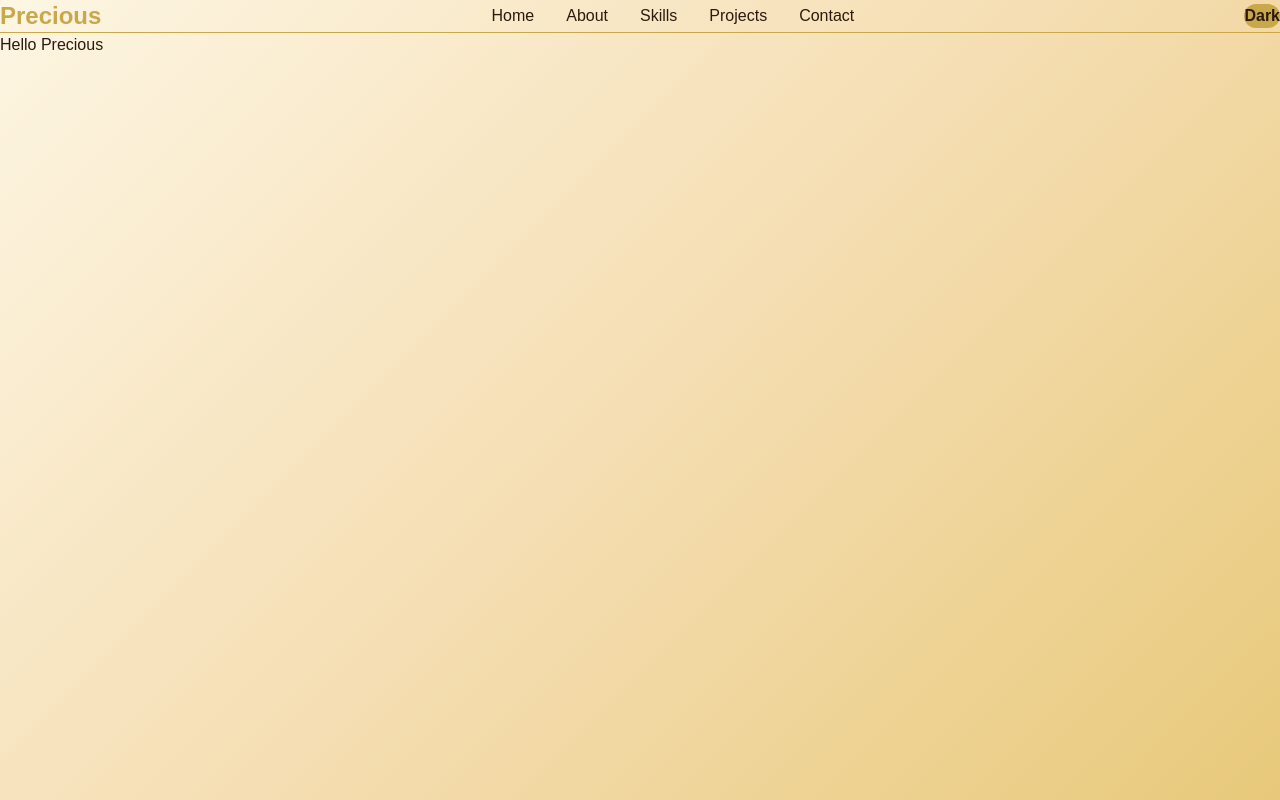
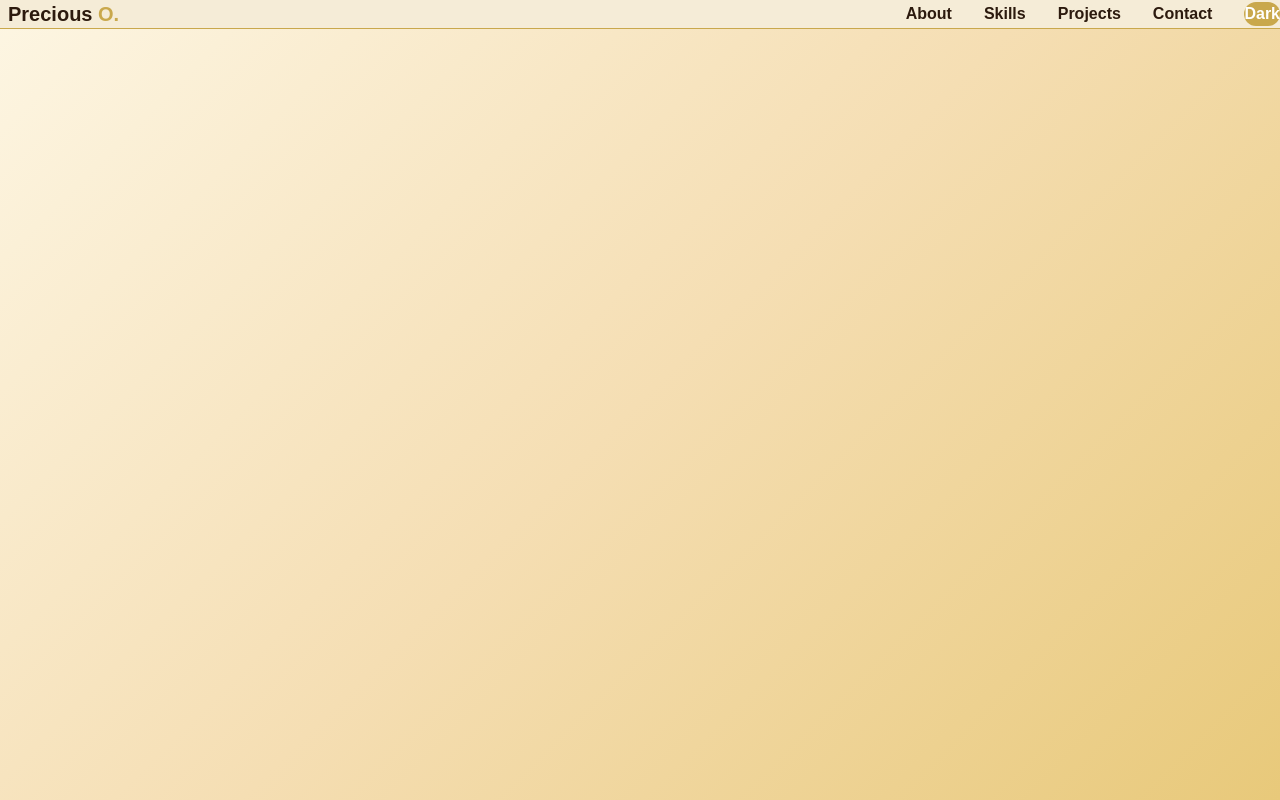
Before and after one commit to poffodile/my-portfolio, a Next.js app: page / in a window 1280 px wide. Built offline with nearby package versions, Linux system fonts and the light colour scheme.

Commit message:
Refactor code structure for improved readability and maintainability

```diff
--- /dev/null
+++ b/app/components/MenuOverlay.tsx
@@ -0,0 +1,24 @@
+import NavLink from "./NavLink";
+
+interface LinkType {
+  title: string;
+  path: string;
+}
+
+interface MenuOverlayProps {
+  links: LinkType[];
+}
+
+export default function MenuOverlay({ links }: MenuOverlayProps) {
+  return (
+    <div className="bg-[var(--background)] border-t border-[var(--border)]">
+      <ul className="flex flex-col py-4 items-center gap-4">
+        {links.map((link, index) => (
+          <li key={index}>
+            <NavLink href={link.path} title={link.title} />
+          </li>
+        ))}
+      </ul>
+    </div>
+  );
+}
--- /dev/null
+++ b/app/components/NavLink.tsx
@@ -0,0 +1,16 @@
+import Link from "next/link";
+
+interface NavLinkProps {
+  href: string;
+  title: string;
+}
+
+export default function NavLink({ href, title }: NavLinkProps) {
+  return (
+    <Link
+      href={href}
+      className="text-[var(--text-main)] font-semibold hover:text-[var(--gold)] transition-colors duration-200">
+      {title}
+    </Link>
+  );
+}
--- a/app/components/Navbar.tsx
+++ b/app/components/Navbar.tsx
@@ -1,8 +1,24 @@
 "use client";
+import Link from "next/link";
+import { useState } from "react";
+import NavLink from "./NavLink";
+import { Bars3Icon, XMarkIcon } from "@heroicons/react/24/solid";
+import MenuOverlay from "./MenuOverlay";
 
-import { useState } from "react";
+interface NavLinkType {
+  title: string;
+  path: string;
+}
+
+const navLinks: NavLinkType[] = [
+  { title: "About", path: "#about" },
+  { title: "Skills", path: "#skills" },
+  { title: "Projects", path: "#projects" },
+  { title: "Contact", path: "#contact" },
+];
 
 export default function Navbar() {
+  const [navbarOpen, setNavbarOpen] = useState(false);
   const [isDark, setIsDark] = useState(false);
 
   const toggleDark = () => {
@@ -11,23 +27,35 @@ export default function Navbar() {
   };
 
   return (
-    <nav className="flex justify-between items-center px-12 py-6 border-b border-[var(--border)]">
+    <nav className="fixed top-0 left-0 right-0 z-10 bg-[var(--background)] border-b border-[var(--border)]">
+      <div className="flex items-center justify-between mx-auto px-6 py-4">
 
         {/* Logo */}
-      <h1 className="text-[var(--gold)] font-bold text-2xl">
-        Precious
-      </h1>
+        <Link href="/" className="flex items-center gap-2">
+          <span className="text-xl"></span>
+          <span className="text-[var(--text-main)] font-bold text-xl">
+            Precious <span className="text-[var(--gold)]">O.</span>
+          </span>
+        </Link>
 
-      {/* Nav Links */}
+        {/* Mobile menu button */}
+        <div className="block md:hidden">
+          <button
+            onClick={() => setNavbarOpen(!navbarOpen)}
+            className="flex items-center px-3 py-2 border rounded border-[var(--gold)] text-[var(--gold)] hover:opacity-80">
+            {navbarOpen
+              ? <XMarkIcon className="h-5 w-5" />
+              : <Bars3Icon className="h-5 w-5" />
+            }
+          </button>
+        </div>
+
+        {/* Desktop links */}
+        <div className="hidden md:flex items-center gap-8">
           <ul className="flex gap-8 list-none">
-        {["Home", "About", "Skills", "Projects", "Contact"].map((item) => (
-          <li key={item}>
-            <a
-              href={`#${item.toLowerCase()}`}
-              className="text-[var(--text-main)] no-underline font-medium hover:text-[var(--gold)] transition-colors duration-200"
-            >
-              {item}
-            </a>
+            {navLinks.map((link, index) => (
+              <li key={index}>
+                <NavLink href={link.path} title={link.title} />
               </li>
             ))}
           </ul>
@@ -35,11 +63,15 @@ export default function Navbar() {
           {/* Dark mode toggle */}
           <button
             onClick={toggleDark}
-        className="bg-[var(--gold)] text-[var(--text-main)] px-5 py-2 rounded-full font-bold cursor-pointer hover:opacity-90 transition-opacity duration-200"
-      >
-        {isDark ? " Light" : " Dark"}
+            className="bg-[var(--gold)] text-white px-4 py-2 rounded-full font-bold hover:opacity-90 transition-opacity duration-200">
+            {isDark ? "Light" : "Dark"}
           </button>
+        </div>
 
+      </div>
+
+      {/* Mobile overlay */}
+      {navbarOpen && <MenuOverlay links={navLinks} />}
     </nav>
   );
 }
--- a/app/layout.tsx
+++ b/app/layout.tsx
@@ -1,20 +1,16 @@
 import type { Metadata } from "next";
-import { Geist, Geist_Mono } from "next/font/google";
+import { Poppins } from "next/font/google";
 import "./globals.css";
 
-const geistSans = Geist({
-  variable: "--font-geist-sans",
+const poppins = Poppins({
+  weight: ["400", "500", "600", "700"],
   subsets: ["latin"],
-});
-
-const geistMono = Geist_Mono({
-  variable: "--font-geist-mono",
-  subsets: ["latin"],
+  variable: "--font-poppins",
 });
 
 export const metadata: Metadata = {
-  title: "Create Next App",
-  description: "Generated by create next app",
+  title: "Precious O. | Software Engineer",
+  description: "Portfolio of Precious O. Software Engineer based in Liverpool",
 };
 
 export default function RootLayout({
@@ -23,11 +19,10 @@ export default function RootLayout({
   children: React.ReactNode;
 }>) {
   return (
-    <html
-      lang="en"
-      className={`${geistSans.variable} ${geistMono.variable} h-full antialiased`}
-    >
-      <body className="min-h-full flex flex-col">{children}</body>
+    <html lang="en" className={`${poppins.variable} h-full`}>
+      <body className="min-h-full flex flex-col font-[var(--font-poppins)]">
+        {children}
+      </body>
     </html>
   );
 }
--- a/package.json
+++ b/package.json
@@ -9,9 +9,11 @@
     "lint": "eslint"
   },
   "dependencies": {
+    "@heroicons/react": "^2.2.0",
     "next": "16.2.4",
     "react": "19.2.4",
-    "react-dom": "19.2.4"
+    "react-dom": "19.2.4",
+    "react-type-animation": "^3.2.0"
   },
   "devDependencies": {
     "@tailwindcss/postcss": "^4",
```
Also changed, not shown: public/profile.png (added), 1 other file (tests, documents, lock files or other folders). Lines whose indentation alone changed are shown as unchanged.
